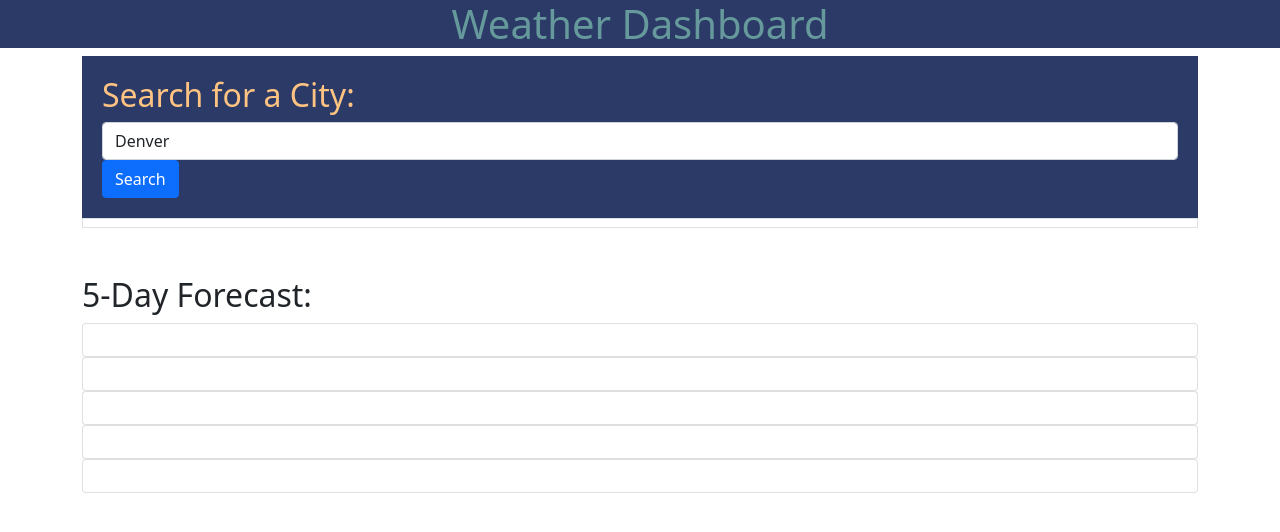
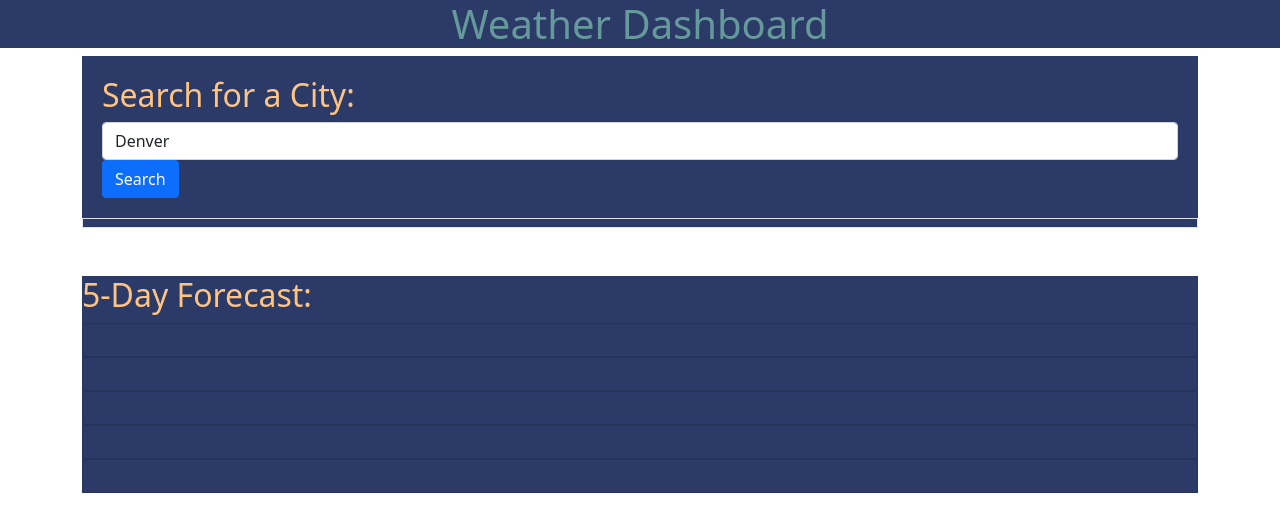
Before and after one commit to ohall1223/Weather-Dashboard, a plain HTML site: page index.html in a window 1280 px wide. Drawn offline with nearby package versions, Linux system fonts and the light colour scheme; no server answers.

Commit message:
Final commit, colors on point

```diff
--- a/assets/style.css
+++ b/assets/style.css
@@ -9,3 +9,17 @@
   color: #ffc482;
   padding: 20px;
 }
+
+#currentInfo {
+  background-color: #2b3a67;
+  color: #66999b;
+}
+
+#fiveDay {
+  background-color: #2b3a67;
+  color: #ffc482;
+}
+
+.card {
+  background-color: #2b3a67;
+}
```
